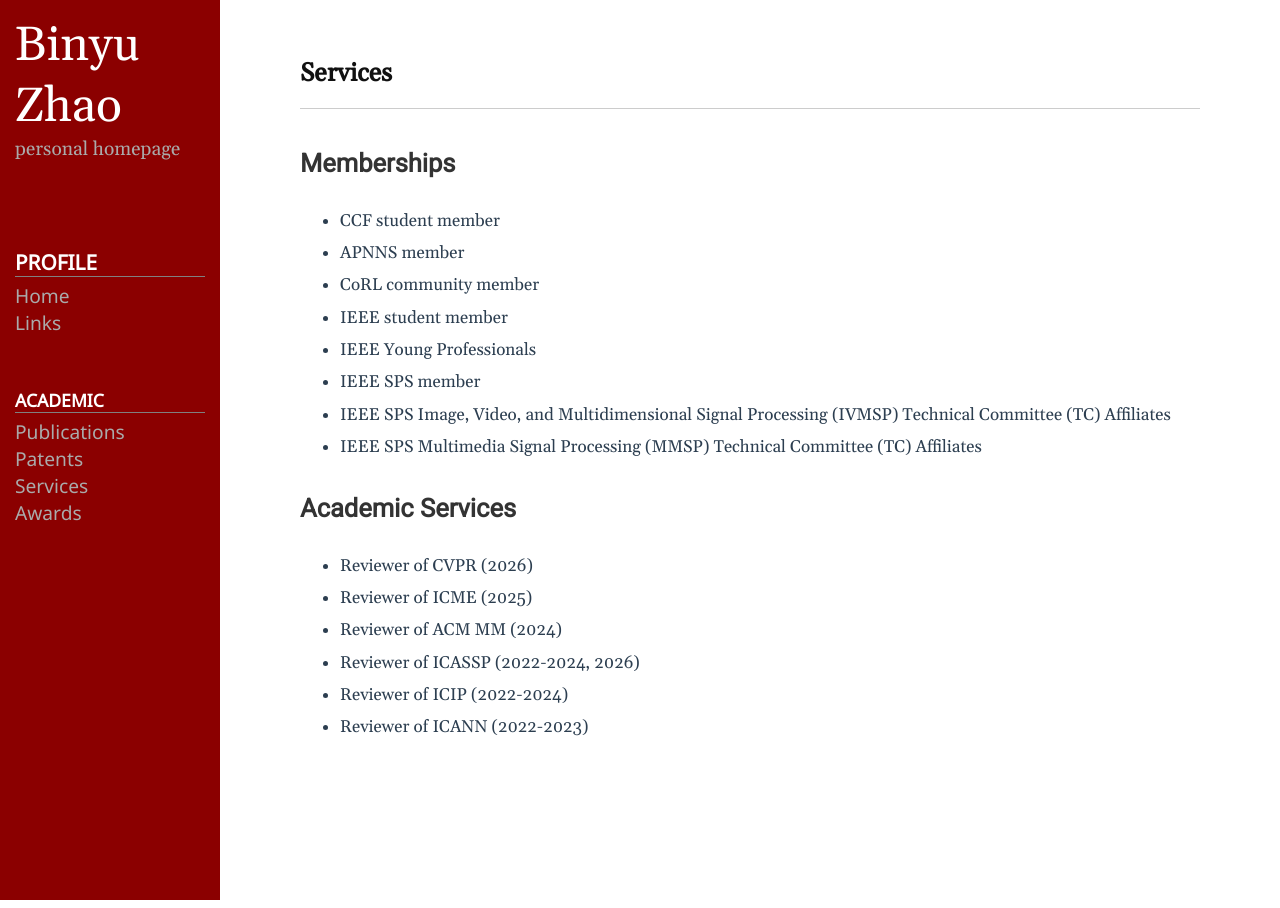
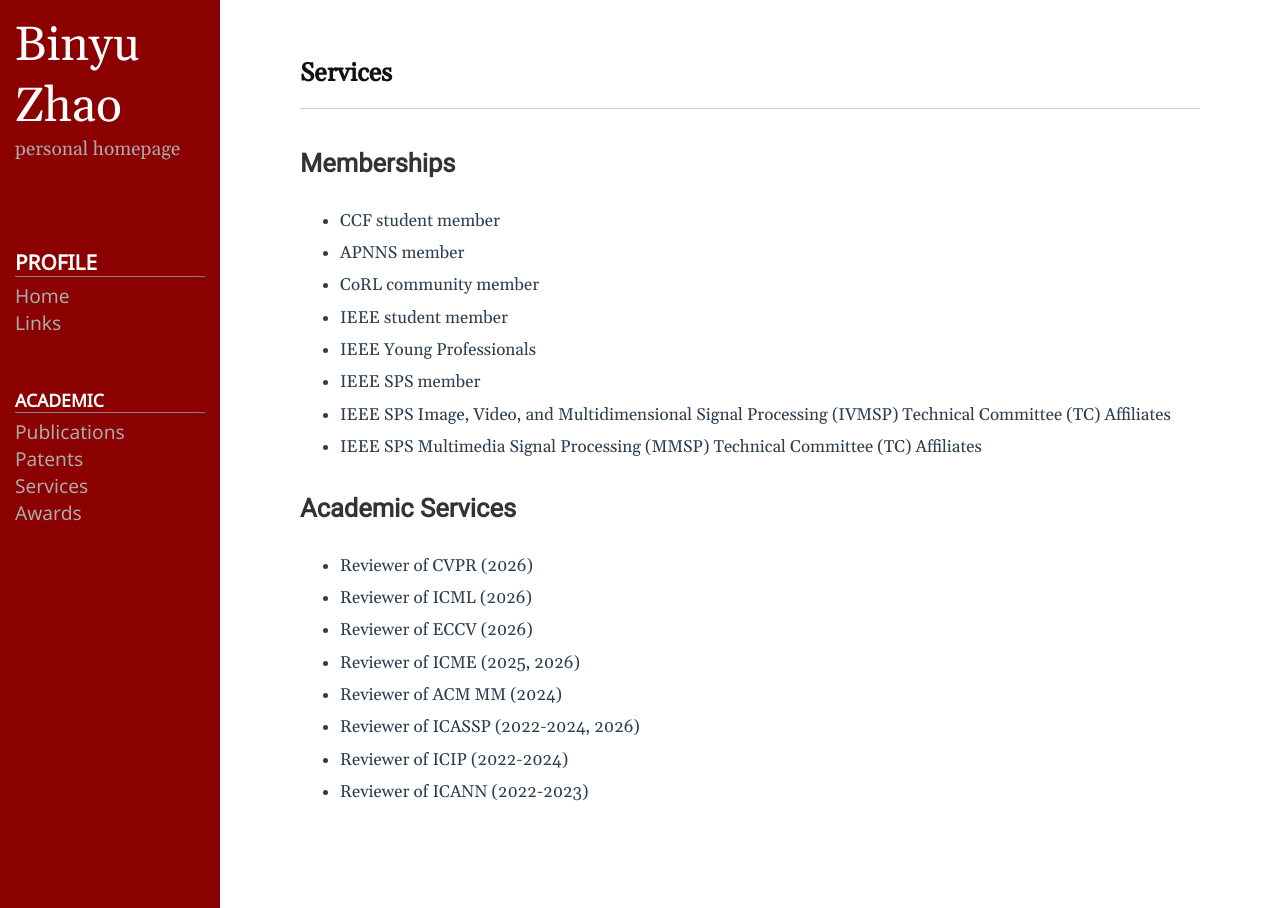
Before and after one commit to byzhaoAI/byzhaoAI.github.io, a Jekyll site: the page built from service.md, in a window 1280 px wide. Built offline with Jekyll 4.4.1, drawn with Linux system fonts in a browser that asks for light colours.

Commit message:
new service items

```diff
--- a/service.md
+++ b/service.md
@@ -18,7 +18,9 @@ permalink: /service/
 ## Academic Services
 
 - Reviewer of CVPR (2026)
-- Reviewer of ICME (2025)
+- Reviewer of ICML (2026)
+- Reviewer of ECCV (2026)
+- Reviewer of ICME (2025, 2026)
 - Reviewer of ACM MM (2024)
 - Reviewer of ICASSP (2022-2024, 2026)
 - Reviewer of ICIP (2022-2024)
```
